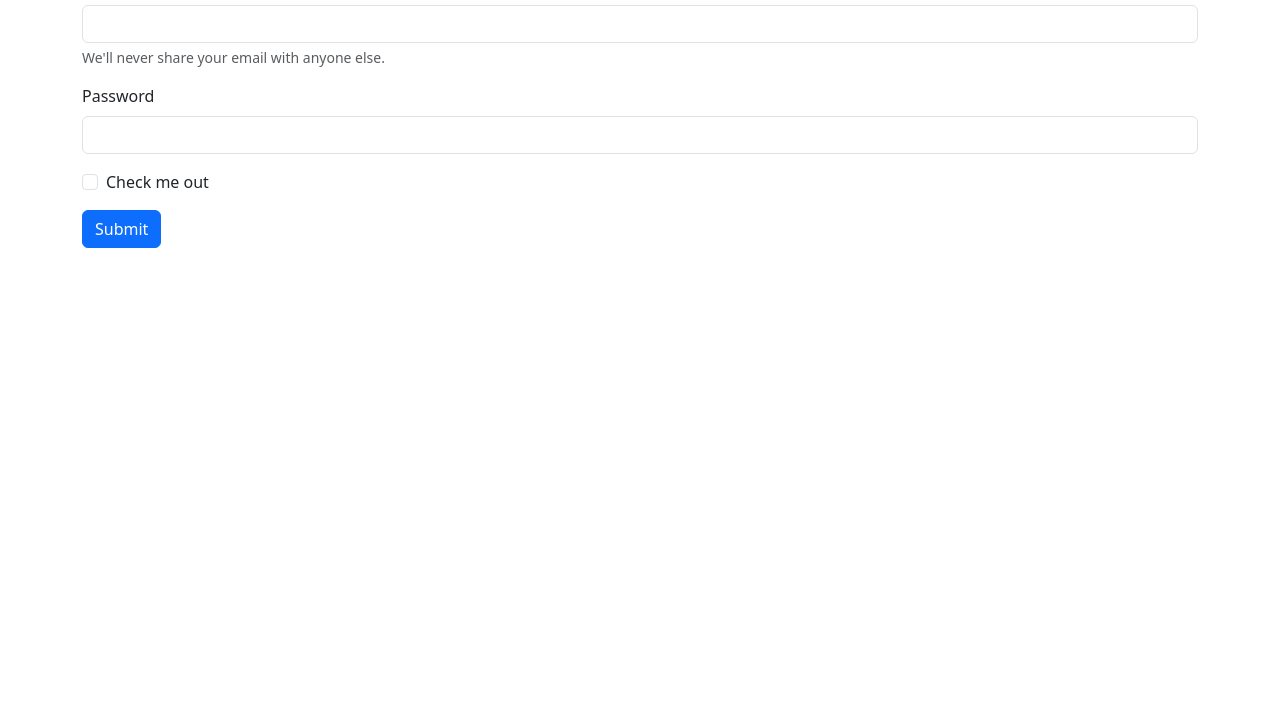
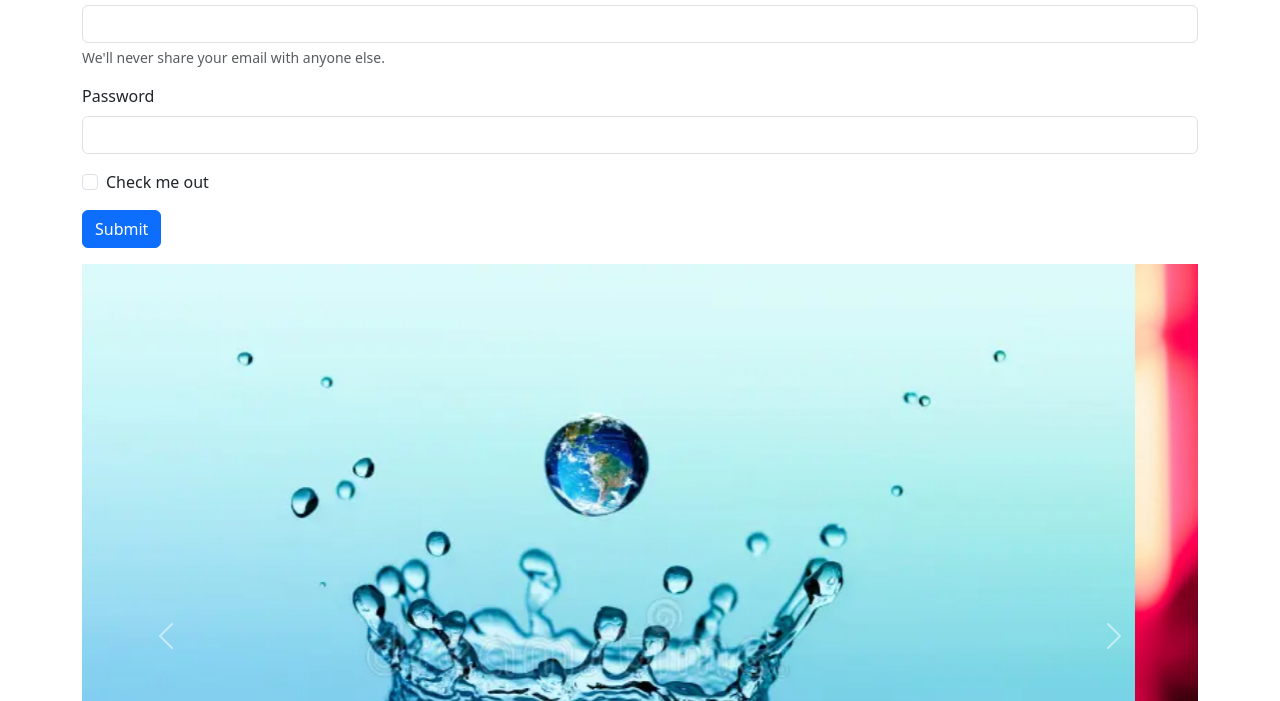
Before and after one commit to Rahat848/GitHub-Practice, a plain HTML site: page index.html in a window 1280 px wide. Shown: the part 99-800 px from the top of the page. Drawn offline with nearby package versions, Linux system fonts and the light colour scheme.

Commit message:
carousel and images added

```diff
--- a/index.html
+++ b/index.html
@@ -17,6 +17,8 @@
         Welcome To GitHub Practice Website
       </h1>
 
+
+      <!-- form starts here -->
       <div>
         <form>
             <div class="mb-3">
@@ -35,6 +37,33 @@
             <button type="submit" class="btn btn-primary">Submit</button>
           </form>
       </div>
+      <!-- form ends here -->
+
+      <!-- carousel starts here -->
+      <div>
+        <div id="carouselExampleAutoplaying" class="carousel slide mt-3" data-bs-ride="carousel">
+            <div class="carousel-inner">
+              <div class="carousel-item active">
+                <img src="./images/img-1.jpg" class="d-block w-100" alt="...">
+              </div>
+              <div class="carousel-item">
+                <img src="./images/img-2.jpg" class="d-block w-100" alt="...">
+              </div>
+              <div class="carousel-item">
+                <img src="./images/img-3.jpg" class="d-block w-100" alt="...">
+              </div>
+            </div>
+            <button class="carousel-control-prev" type="button" data-bs-target="#carouselExampleAutoplaying" data-bs-slide="prev">
+              <span class="carousel-control-prev-icon" aria-hidden="true"></span>
+              <span class="visually-hidden">Previous</span>
+            </button>
+            <button class="carousel-control-next" type="button" data-bs-target="#carouselExampleAutoplaying" data-bs-slide="next">
+              <span class="carousel-control-next-icon" aria-hidden="true"></span>
+              <span class="visually-hidden">Next</span>
+            </button>
+          </div>
+      </div>
+      <!-- carousel ends here -->
 
     </div>
 
```
Also changed, not shown: images/img-1.jpg (added), images/img-2.jpg (added), images/img-3.jpg (added).
